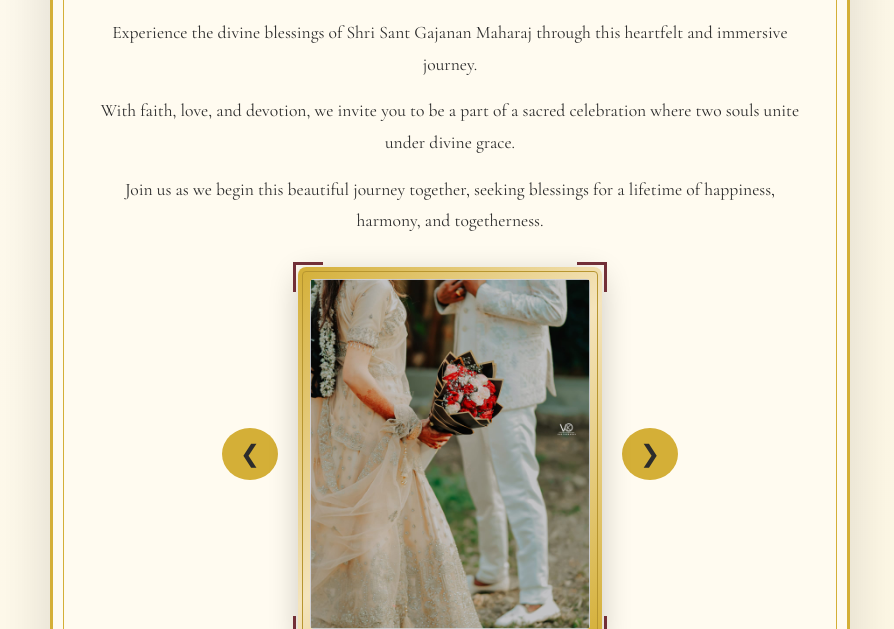
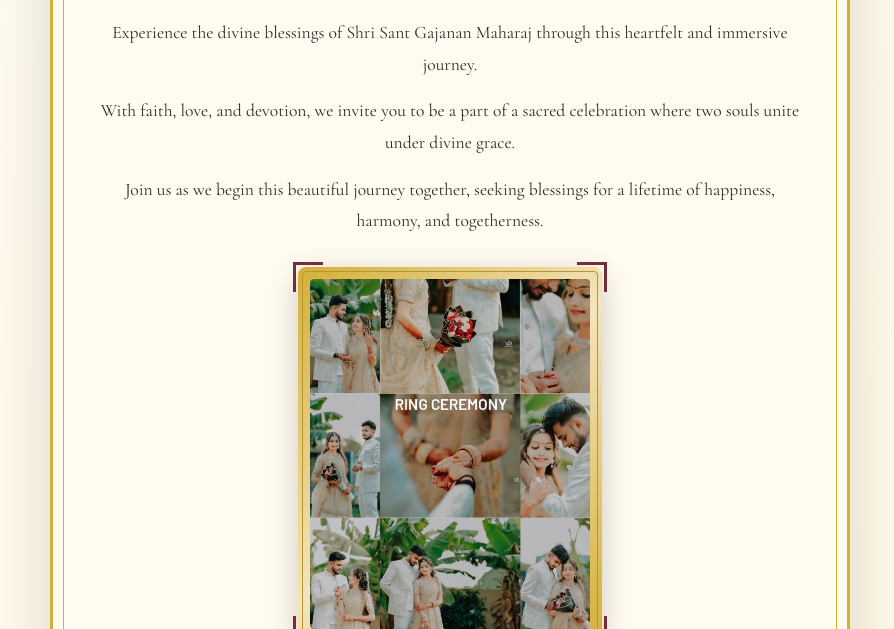
Before and after one commit to rahulmanvatkar120-png/weding_invitation23, a plain HTML site: page wedding-invitation.html in a window 1280 px wide. Shown: the part 171-800 px from the top of the page, without its empty margins (190-1084 px from the left). Drawn offline with nearby package versions, Linux system fonts and the light colour scheme.

Commit message:
Remove side buttons, use single janvi_image_5

```diff
--- a/wedding-invitation.html
+++ b/wedding-invitation.html
@@ -146,23 +146,6 @@
             right: -5px;
             border-left: none;
             border-top: none;
-        }
-
-        .slideshow-nav {
-            background: var(--gold);
-            border: none;
-            color: var(--text-dark);
-            font-size: 24px;
-            cursor: pointer;
-            padding: 12px 18px;
-            border-radius: 50%;
-            transition: all 0.3s ease;
-            flex-shrink: 0;
-        }
-
-        .slideshow-nav:hover {
-            background: var(--gold-dark);
-            transform: scale(1.1);
         }
 
         @keyframes fadeInUp {
@@ -562,15 +545,13 @@
 
                 <!-- Image Frame -->
                 <div class="image-frame-container">
-                    <button class="slideshow-nav prev" onclick="changeSlide(-1)">&#10094;</button>
                     <div class="image-frame">
                         <div class="frame-corner top-left"></div>
                         <div class="frame-corner top-right"></div>
                         <div class="frame-corner bottom-left"></div>
                         <div class="frame-corner bottom-right"></div>
-                        <img id="coupleImage" src="janvi_image_1.jpeg" alt="Janhavi & Rahul">
+                        <img src="janvi_image_5.jpeg" alt="Janhavi & Rahul">
                     </div>
-                    <button class="slideshow-nav next" onclick="changeSlide(1)">&#10095;</button>
                 </div>
 
                 <!-- Deity Section -->
```
